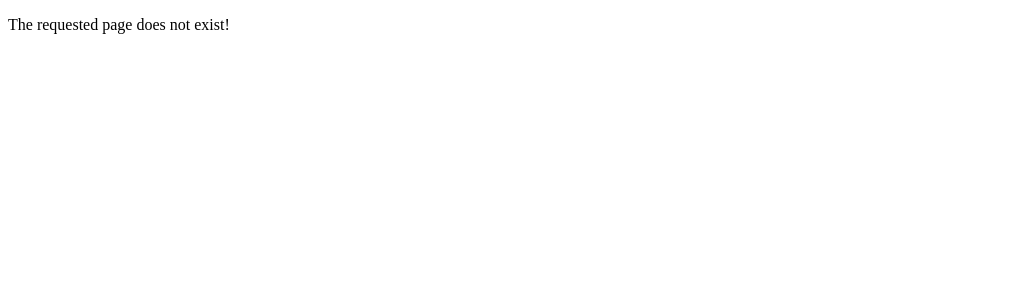
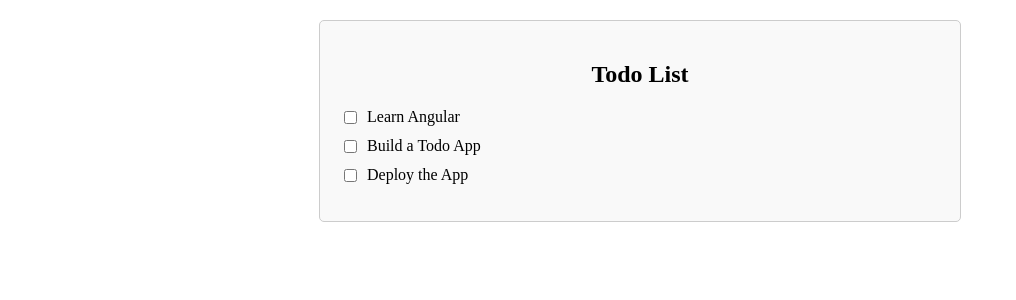
Before and after one commit to aarunprasad92/todo-ui-angular, an Angular app: page /todos in a window 1280 px wide. Shown: the top 300 px of the page, without its empty margins (0-1016 px from the left). Built offline with nearby package versions, Linux system fonts and the light colour scheme.

Commit message:
use ngFor directive to render a list

```diff
--- a/src/app/app.routes.ts
+++ b/src/app/app.routes.ts
@@ -2,10 +2,12 @@
 import { LoginComponent } from './login/login.component';
 import { WelcomeComponent } from './welcome/welcome.component';
 import { ErrorComponent } from './error/error.component';
+import { ListTodosComponent } from './list-todos/list-todos.component';
 
 export const routes: Routes = [
   { path: '', component: LoginComponent }, // Default route
   { path: 'login', component: LoginComponent },
   { path: 'welcome/:username', component: WelcomeComponent },
+  { path: 'todos', component: ListTodosComponent },
   { path: '**', component: ErrorComponent }
 ];
--- /dev/null
+++ b/src/app/list-todos/list-todos.component.css
@@ -0,0 +1,28 @@
+.todos-container {
+    max-width: 600px;
+    margin: 20px auto;
+    padding: 20px;
+    border: 1px solid #ccc;
+    border-radius: 5px;
+    background-color: #f9f9f9;
+  }
+
+  .todos-container h2 {
+    text-align: center;
+    margin-bottom: 20px;
+  }
+
+  .todos-container ul {
+    list-style-type: none;
+    padding: 0;
+  }
+
+  .todos-container li {
+    display: flex;
+    align-items: center;
+    margin-bottom: 10px;
+  }
+
+  .todos-container li input[type="checkbox"] {
+    margin-right: 10px;
+  }
--- /dev/null
+++ b/src/app/list-todos/list-todos.component.html
@@ -0,0 +1,9 @@
+<div class="todos-container">
+    <h2>Todo List</h2>
+    <ul>
+      <li *ngFor="let todo of todos">
+        <input type="checkbox" [checked]="todo.completed" />
+        {{ todo.title }}
+      </li>
+    </ul>
+  </div>
--- /dev/null
+++ b/src/app/list-todos/list-todos.component.ts
@@ -0,0 +1,23 @@
+import { Component } from '@angular/core';
+import { CommonModule } from '@angular/common';
+
+interface Todo {
+  id: number;
+  title: string;
+  completed: boolean;
+}
+
+@Component({
+  selector: 'app-list-todos',
+  imports: [CommonModule],
+  templateUrl: './list-todos.component.html',
+  styleUrl: './list-todos.component.css'
+})
+
+export class ListTodosComponent {
+  todos: Todo[] = [
+    { id: 1, title: 'Learn Angular', completed: false },
+    { id: 2, title: 'Build a Todo App', completed: false },
+    { id: 3, title: 'Deploy the App', completed: false }
+  ];
+}
```
Also changed, not shown: 1 other file (tests, documents, lock files or other folders).
